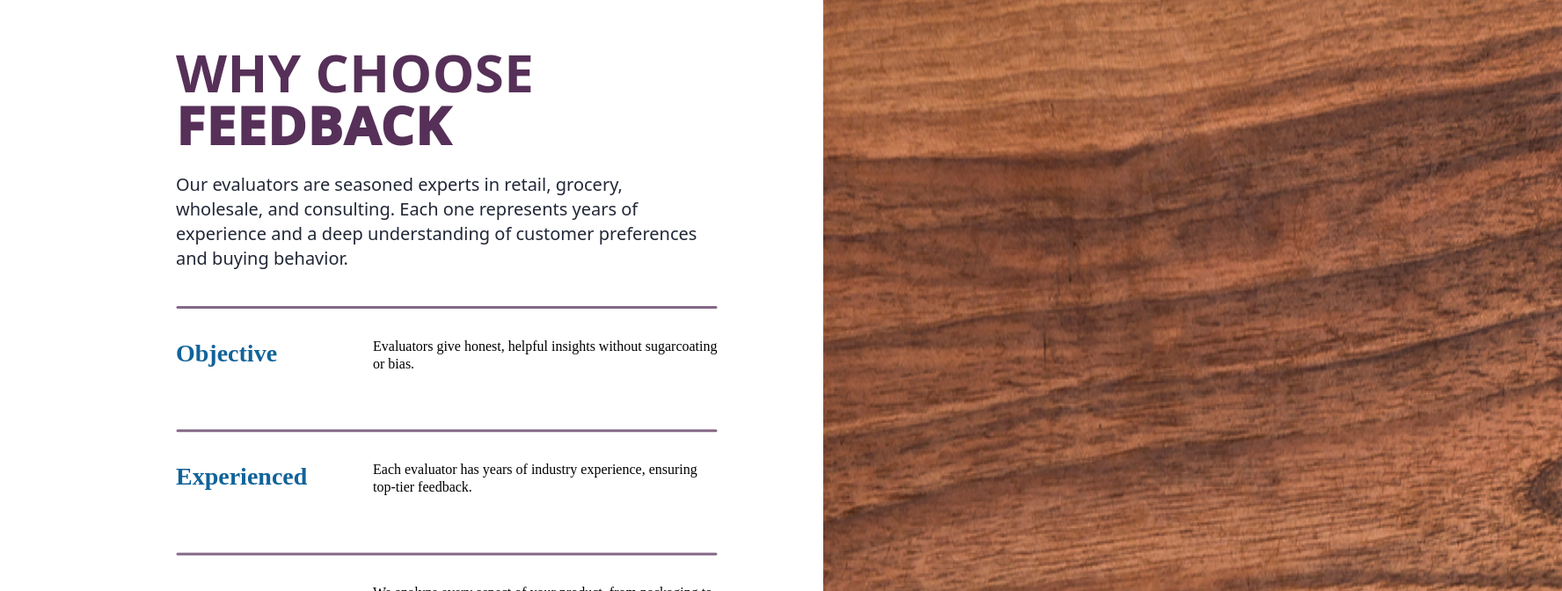
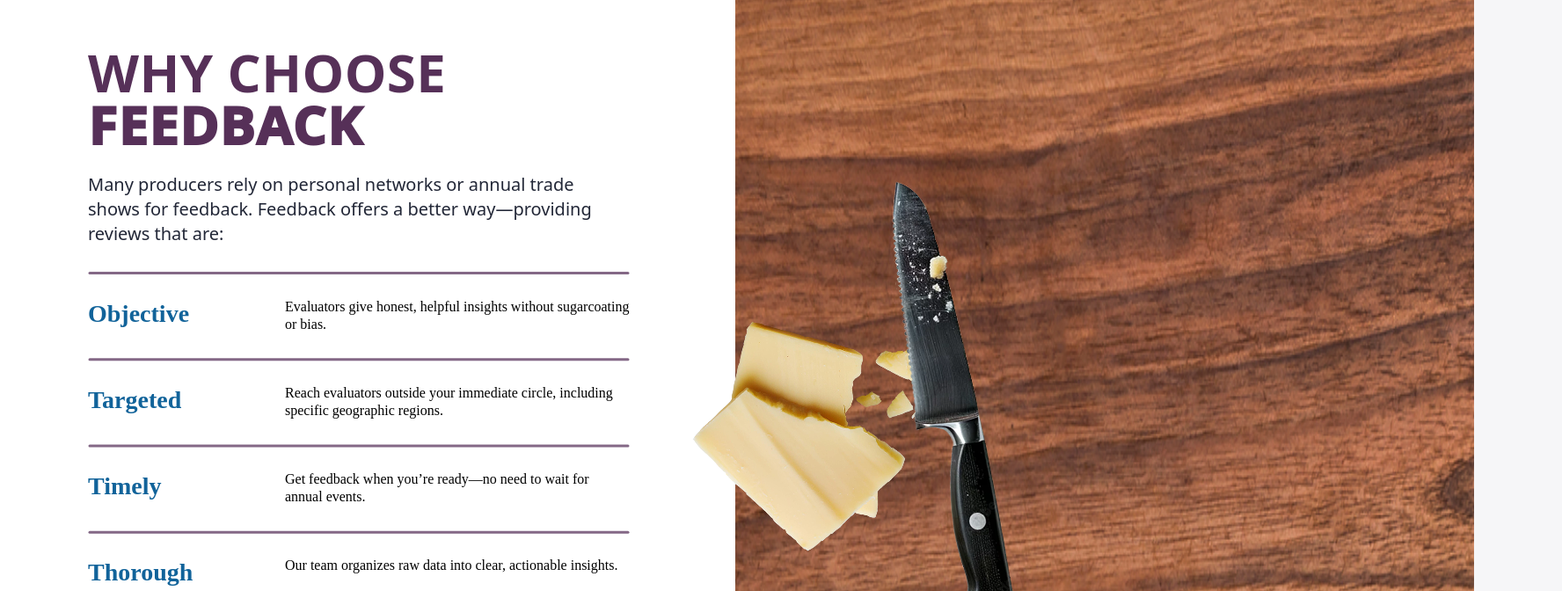
Before and after one commit to colinjcason/project-ruminate, a Next.js app: page /why-choose-us in a window 1280 px wide. Shown: the top 672 px of the page at 88% size, 1776 px wide, since content can reach past the window. Built offline with nearby package versions, Linux system fonts and the light colour scheme; a web font is replaced by a local one.

Commit message:
working on cheese/knife placement

```diff
--- a/src/app/globals.css
+++ b/src/app/globals.css
@@ -64,6 +64,7 @@ h3 {
   line-height: 100%; /* 3.75rem */
   letter-spacing: 0.075rem;
   @apply text-4xl sm:text-6xl;
+  margin-bottom: 16px;
 }
 
 .roboto-flex-wide {
@@ -73,6 +74,8 @@ h3 {
 
 .divider {
   display: block;
+  margin-bottom: 10px;
+  margin-top: -20px;
   height: 4px;
   align-self: stretch;
   stroke-width: 3px;
@@ -118,12 +121,12 @@ h3 {
   justify-content: flex-start; /* Aligns text content to the left */
   align-items: flex-start;
   gap: 56px;
+
 }
 
 /* Content container (takes 2/3 of the page) */
 .content-container {
-  flex: 2; /* Takes two-thirds of the width */
-  padding-left: 100px;
+  flex: 2;
   display: flex;
   flex-direction: column;
   gap: 24px;
@@ -131,10 +134,37 @@ h3 {
 
 /* Image container (takes 1/3 of the page) */
 .image-container {
-  flex: 1; /* Takes one-third of the width */
+  flex: 1;
   display: flex;
   justify-content: center;
   align-items: center;
+}
+
+/* Text block description */
+.description-text {
+  max-width: 900px;
+  font-size: 20px;
+  margin-bottom:  25px;
+}
+
+/* Cheese Image - Positioned on top */
+.cheese-image {
+  position: absolute;
+  top: 42%;
+  left: 60%;
+  width: 318px;
+  height: 308px;
+  flex-shrink: 0;
+}
+
+/* Knife Image - Positioned on top */
+.knife-image {
+  position: absolute;
+  top: 20%;
+  left: 75%;
+  width: 246px;
+  height: 592px;
+  flex-shrink: 0;
 }
 
 /* Image styles */
@@ -145,9 +175,3 @@ h3 {
   flex-shrink: 0;
   aspect-ratio: 51/28;
 }
-
-/* Text block description */
-.description-text {
-  max-width: 600px;
-  font-size: 20px;
-}
--- a/src/app/why-choose-us/page.tsx
+++ b/src/app/why-choose-us/page.tsx
@@ -6,24 +6,24 @@ import cuttingboard from '../../public/assets/cuttingboard.png';
 
 const items = [
   { title: 'Objective', description: 'Evaluators give honest, helpful insights without sugarcoating or bias.' },
-  { title: 'Experienced', description: 'Each evaluator has years of industry experience, ensuring top-tier feedback.' },
-  { title: 'Detailed', description: 'We analyze every aspect of your product, from packaging to consumer appeal.' },
-  { title: 'Actionable', description: 'You receive clear recommendations that drive real improvements.' },
-  { title: 'Supportive', description: 'We guide you through the process to help your product succeed.' }
+  { title: 'Targeted', description: 'Reach evaluators outside your immediate circle, including specific geographic regions.' },
+  { title: 'Timely', description: 'Get feedback when you’re ready—no need to wait for annual events.' },
+  { title: 'Thorough', description: 'Our team organizes raw data into clear, actionable insights.' },
+  { title: 'Representative', description: 'Evaluators reflect not just their expertise but also the preferences of their customer base.' }
 ];
 
 export default function WhyChooseUs() {
   return (
     <div className="why-choose-us-container">
       <main className="flex">
-        {/* Left Side Content (2/3 of the screen) */}
+
         <div className="content-container">
           <h2 className="big-header-normal">
             WHY CHOOSE<br />
             <span className="big-header-wide">FEEDBACK</span>
           </h2>
           <p className="description-text">
-            Our evaluators are seasoned experts in retail, grocery, wholesale, and consulting. Each one represents years of experience and a deep understanding of customer preferences and buying behavior.
+          Many producers rely on personal networks or annual trade shows for feedback. Feedback offers a better way—providing reviews that are:
           </p>
 
           {/* Divider Sections */}
@@ -52,7 +52,27 @@ export default function WhyChooseUs() {
             className="cuttingboard-image"
             width={1530}
             height={840}
-/>
+            />
+
+                {/* Overlapping Cheese Image */}
+          <Image
+            src="/assets/img/cut-cheese.png"
+            alt="cheese"
+            className="cheese-image"
+            width={318}
+            height={308}
+          />
+
+          {/* Overlapping Knife Image */}
+          <Image
+            src="/assets/img/knife.png"
+            alt="knife"
+            className="knife-image"
+            width={246}
+            height={592}
+          />
+
+
       </main>
     </div>
   );
```
Also changed, not shown: public/assets/img/cut-cheese.png (renamed from src/assets/cut cheese.png), public/assets/img/knife.png (renamed from src/assets/knife.png).
